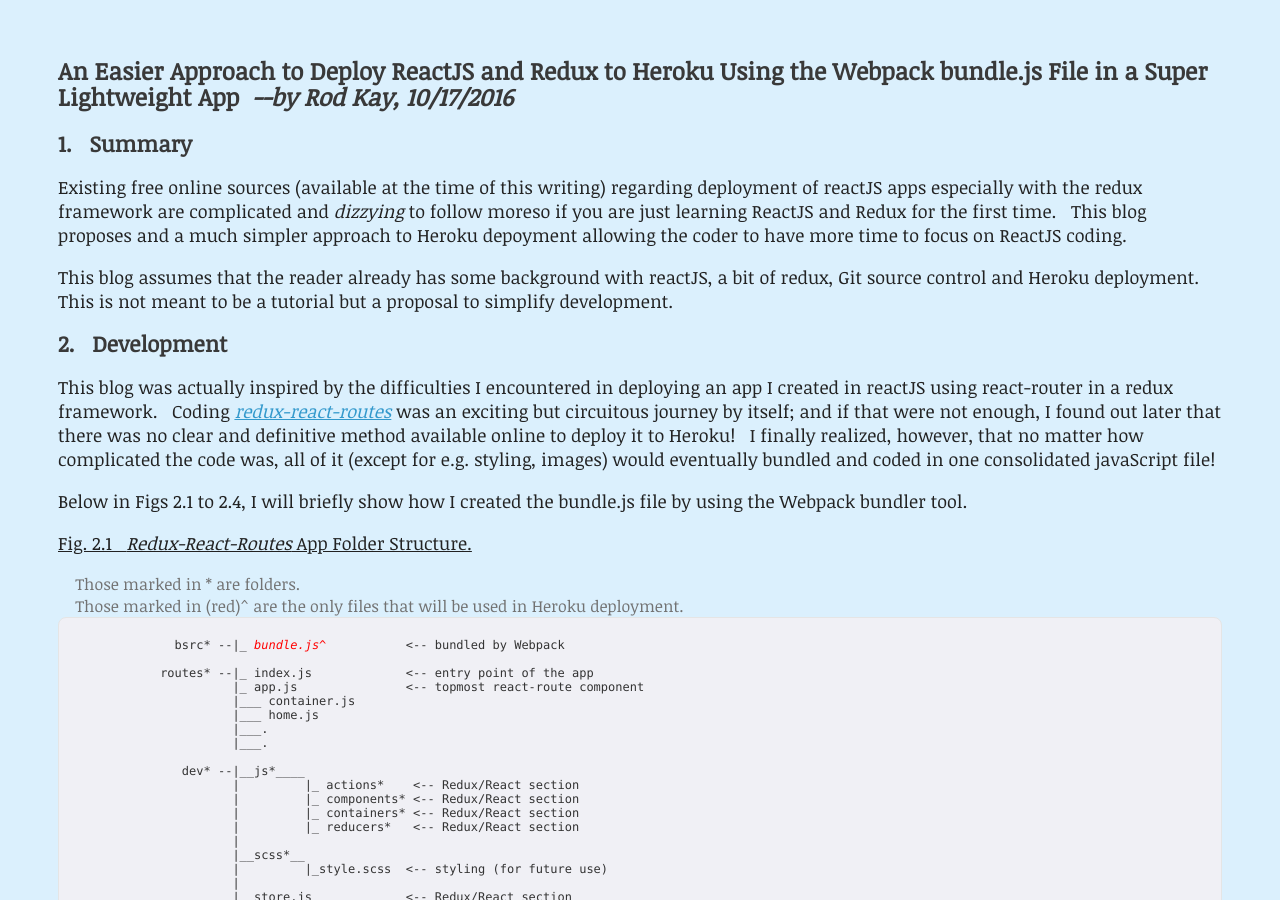
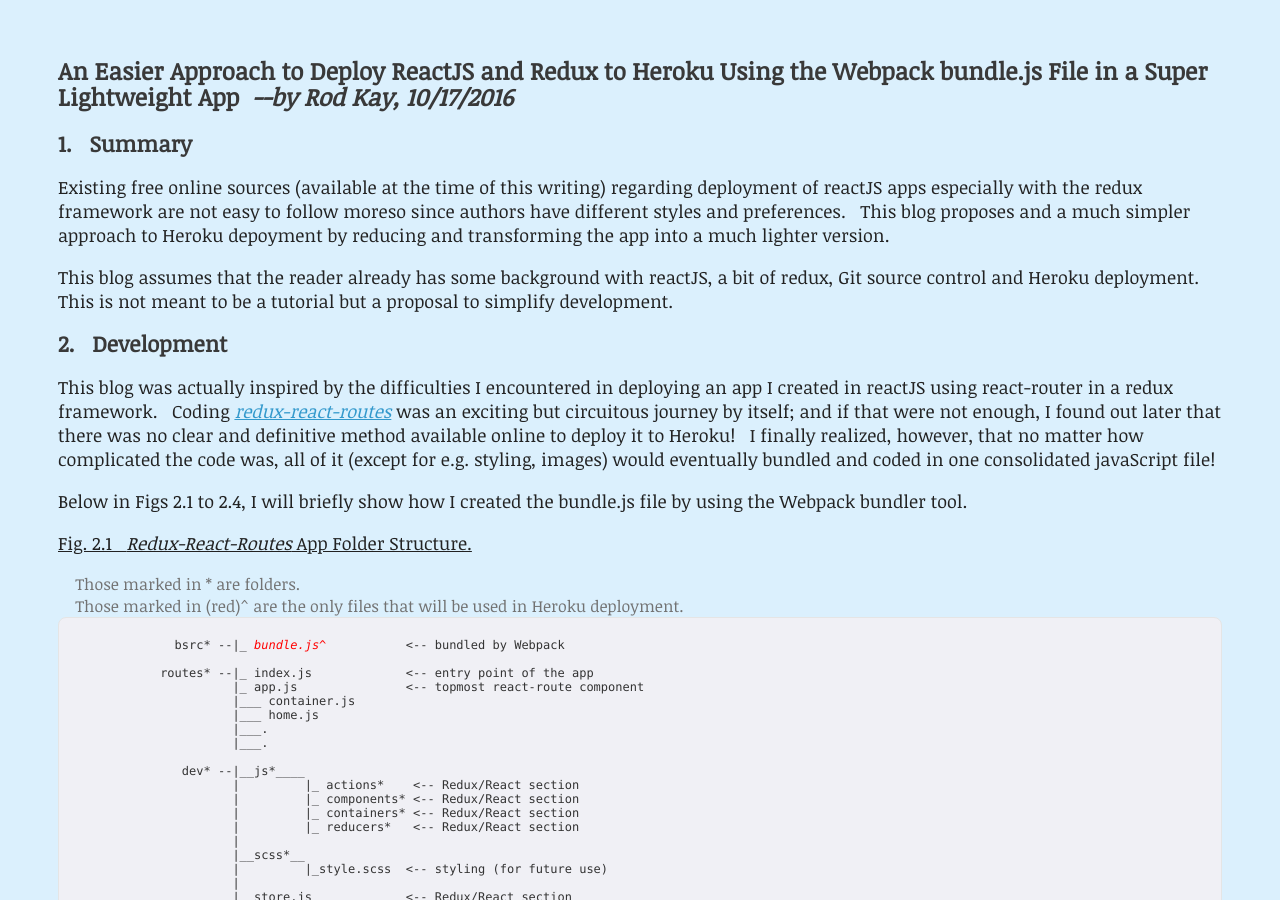
Before and after one commit to rodstaff/rodstaff.github.io, a Jekyll site: the page blog/index.html, which Jekyll copies as it is, in a window 1280 px wide and 900 px high. Built offline with Jekyll 4.4.1, drawn with Linux system fonts in a browser that asks for light colours.

Commit message:
modified blog1 view

```diff
--- a/blog/index.html
+++ b/blog/index.html
@@ -10,7 +10,7 @@
 
 	      <h3>1. &nbsp;&nbsp;Summary</h3>
 
-	      <p>Existing free online sources (available at the time of this writing) regarding deployment of reactJS apps especially with the redux framework are complicated and <em>dizzying</em> to follow moreso if you are just learning ReactJS and Redux for the first time.  &nbsp;&nbsp;This blog proposes and a much simpler approach to Heroku depoyment allowing the coder to have more time to focus on ReactJS coding.&nbsp;</p>
+	      <p>Existing free online sources (available at the time of this writing) regarding deployment of reactJS apps especially with the redux framework are not easy to follow moreso since authors have different styles and preferences.  &nbsp;&nbsp;This blog proposes and a much simpler approach to Heroku depoyment by reducing and transforming the app into a much lighter version.&nbsp;</p>
 
 	      <p>This blog assumes that the reader already has some background with reactJS, a bit of redux, Git source control and Heroku deployment.  This is not meant to be a tutorial but a proposal to simplify development.</p>
 
```
